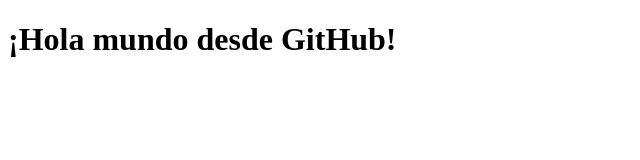
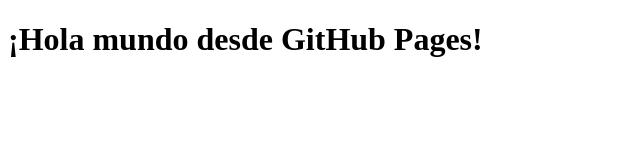
Before and after one commit to nalva19/mi-sitio-web, a plain HTML site: page index.html in a window 1280 px wide. Shown: the whole page, without its empty margins (0-640 px from the left). Drawn offline with Linux system fonts and the light colour scheme.

Commit message:
Update index.html

```diff
--- a/index.html
+++ b/index.html
@@ -1,9 +1,9 @@
 <!DOCTYPE html>
 <html>
 <head>
-    <title>Mi sitio desde GitHub</title>
+    <title>Mi Sitio</title>
 </head>
 <body>
-    <h1>¡Hola mundo desde GitHub!</h1>
+    <h1>¡Hola mundo desde GitHub Pages!</h1>
 </body>
 </html>
```
